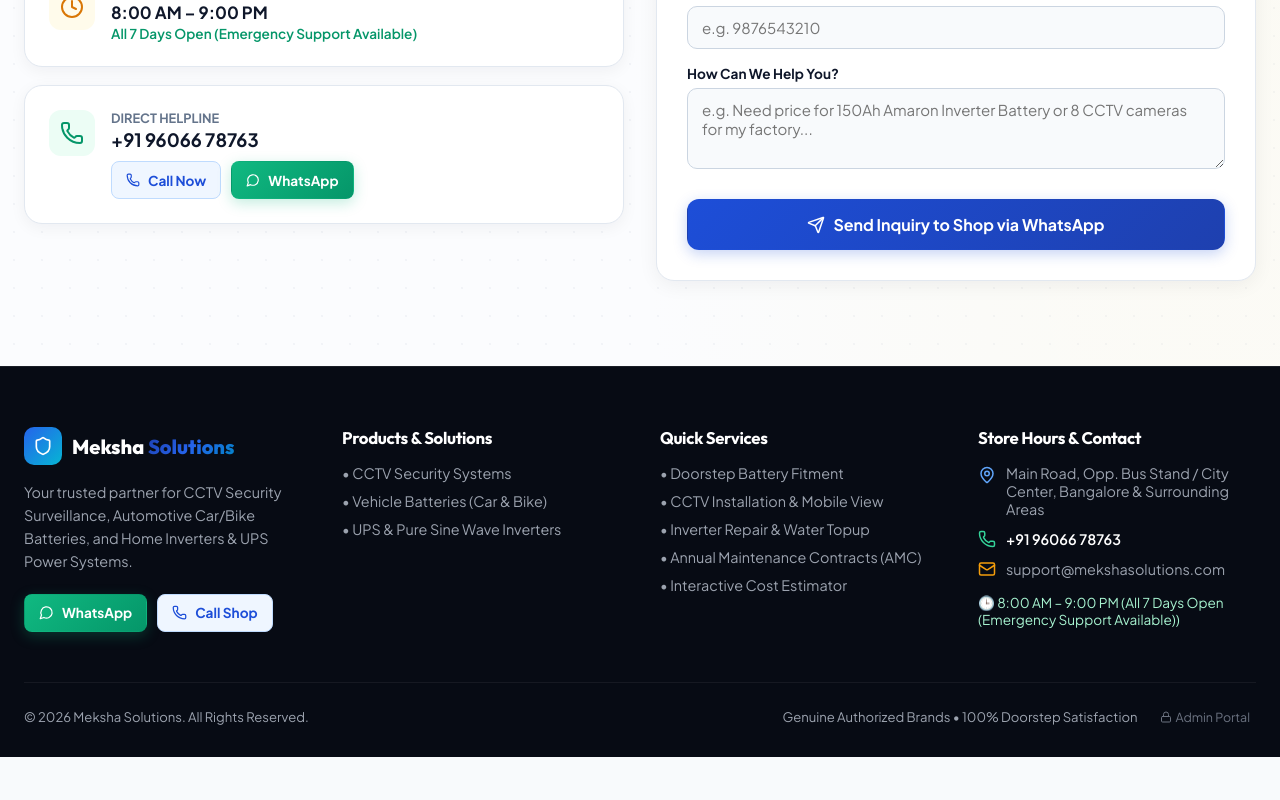
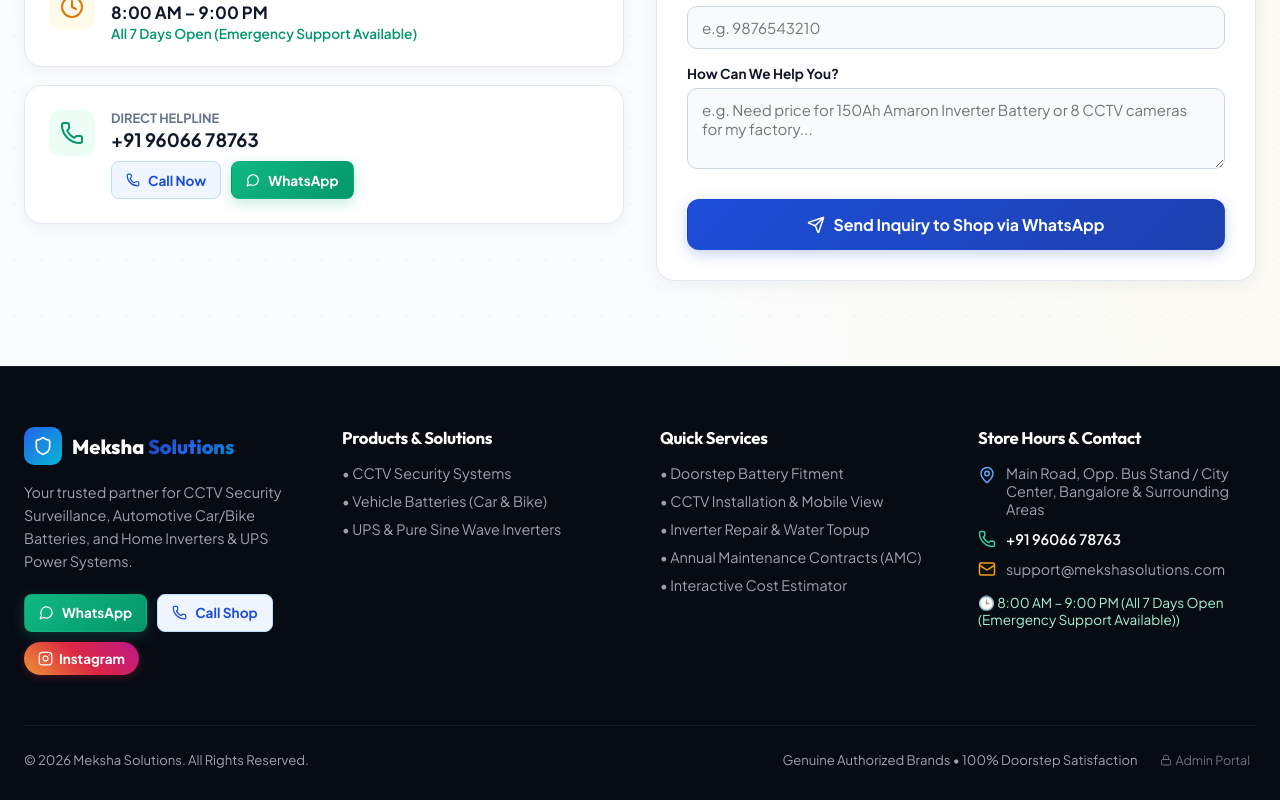
Before and after one commit to kishorn14/CCTV_inventory_management, a React (Vite) app: page / in a window 1280 px wide. Shown: the part 9778-10578 px from the top of the page. Before the commit the page ends 10535 px from the top, so only its background shows below. Built offline with nearby package versions, Linux system fonts and the light colour scheme.

Commit message:
feat: link official Instagram profile in floating dock and footer

```diff
--- a/src/components/FloatingActions.tsx
+++ b/src/components/FloatingActions.tsx
@@ -117,7 +117,7 @@
 
       {/* 3. Instagram Button (Vibrant Signature Gradient) */}
       <a
-        href="https://instagram.com/"
+        href={shopInfo.instagramUrl || "https://www.instagram.com/mekhasolutions?stkn=MWFlcnhkbzlpZmEybg=="}
         target="_blank"
         rel="noopener noreferrer"
         aria-label="Visit Instagram"
--- a/src/components/Footer.tsx
+++ b/src/components/Footer.tsx
@@ -1,5 +1,5 @@
 import React from 'react';
-import { Shield, Phone, MessageCircle, Mail, MapPin, Lock } from 'lucide-react';
+import { Shield, Phone, MessageCircle, Instagram, Mail, MapPin, Lock } from 'lucide-react';
 import { useShop } from '../context/ShopContext';
 import { createWhatsAppLink } from '../utils/whatsapp';
 import { CategoryType } from '../types';
@@ -51,7 +51,7 @@
             <p style={{ lineHeight: 1.6, marginBottom: '20px', color: '#9ca3af' }}>
               Your trusted partner for CCTV Security Surveillance, Automotive Car/Bike Batteries, and Home Inverters & UPS Power Systems.
             </p>
-            <div style={{ display: 'flex', gap: '10px' }}>
+            <div style={{ display: 'flex', flexWrap: 'wrap', gap: '10px' }}>
               <a
                 href={createWhatsAppLink(`Hello ${shopInfo.shopName}!`, shopInfo.whatsappPhone)}
                 target="_blank"
@@ -62,6 +62,26 @@
               </a>
               <a href={`tel:${shopInfo.phone}`} className="btn btn-call btn-sm">
                 <Phone size={15} /> Call Shop
+              </a>
+              <a
+                href={shopInfo.instagramUrl || "https://www.instagram.com/mekhasolutions?stkn=MWFlcnhkbzlpZmEybg=="}
+                target="_blank"
+                rel="noopener noreferrer"
+                style={{
+                  display: 'inline-flex',
+                  alignItems: 'center',
+                  gap: '6px',
+                  background: 'linear-gradient(45deg, #f09433 0%, #dc2743 50%, #bc1888 100%)',
+                  color: '#ffffff',
+                  padding: '8px 14px',
+                  borderRadius: '9999px',
+                  fontSize: '0.84rem',
+                  fontWeight: 700,
+                  textDecoration: 'none',
+                  boxShadow: '0 2px 8px rgba(220, 39, 67, 0.3)'
+                }}
+              >
+                <Instagram size={15} /> Instagram
               </a>
             </div>
           </div>
--- a/src/context/ShopContext.tsx
+++ b/src/context/ShopContext.tsx
@@ -87,6 +87,9 @@
           parsed.phone = DEFAULT_SHOP_INFO.phone;
           parsed.whatsappPhone = DEFAULT_SHOP_INFO.whatsappNumber;
         }
+        if (!parsed.instagramUrl) {
+          parsed.instagramUrl = DEFAULT_SHOP_INFO.instagramUrl;
+        }
         return parsed;
       }
       return {
@@ -100,6 +103,7 @@
         googleMapsUrl: `https://maps.google.com/?q=${encodeURIComponent(DEFAULT_SHOP_INFO.shopName + ' ' + DEFAULT_SHOP_INFO.city)}`,
         workingHours: DEFAULT_SHOP_INFO.workingHours,
         workingDays: DEFAULT_SHOP_INFO.workingDays,
+        instagramUrl: DEFAULT_SHOP_INFO.instagramUrl,
         googleSheetWebhookUrl: defaultWebhook,
         googleSheetViewUrl: ''
       };
@@ -115,6 +119,7 @@
         googleMapsUrl: '',
         workingHours: DEFAULT_SHOP_INFO.workingHours,
         workingDays: DEFAULT_SHOP_INFO.workingDays,
+        instagramUrl: DEFAULT_SHOP_INFO.instagramUrl,
         googleSheetWebhookUrl: defaultWebhook,
         googleSheetViewUrl: ''
       };
--- a/src/types/index.ts
+++ b/src/types/index.ts
@@ -58,6 +58,7 @@
   googleMapsUrl: string;
   workingHours: string;
   workingDays: string;
+  instagramUrl?: string;
   googleSheetWebhookUrl?: string;
   googleSheetViewUrl?: string;
 }
--- a/src/utils/whatsapp.ts
+++ b/src/utils/whatsapp.ts
@@ -8,6 +8,7 @@
   address: "Main Road, Opp. Bus Stand / City Center",
   city: "Bangalore & Surrounding Areas",
   email: "support@mekshasolutions.com",
+  instagramUrl: "https://www.instagram.com/mekhasolutions?stkn=MWFlcnhkbzlpZmEybg==",
   workingHours: "8:00 AM – 9:00 PM",
   workingDays: "All 7 Days Open (Emergency Support Available)"
 };
```
